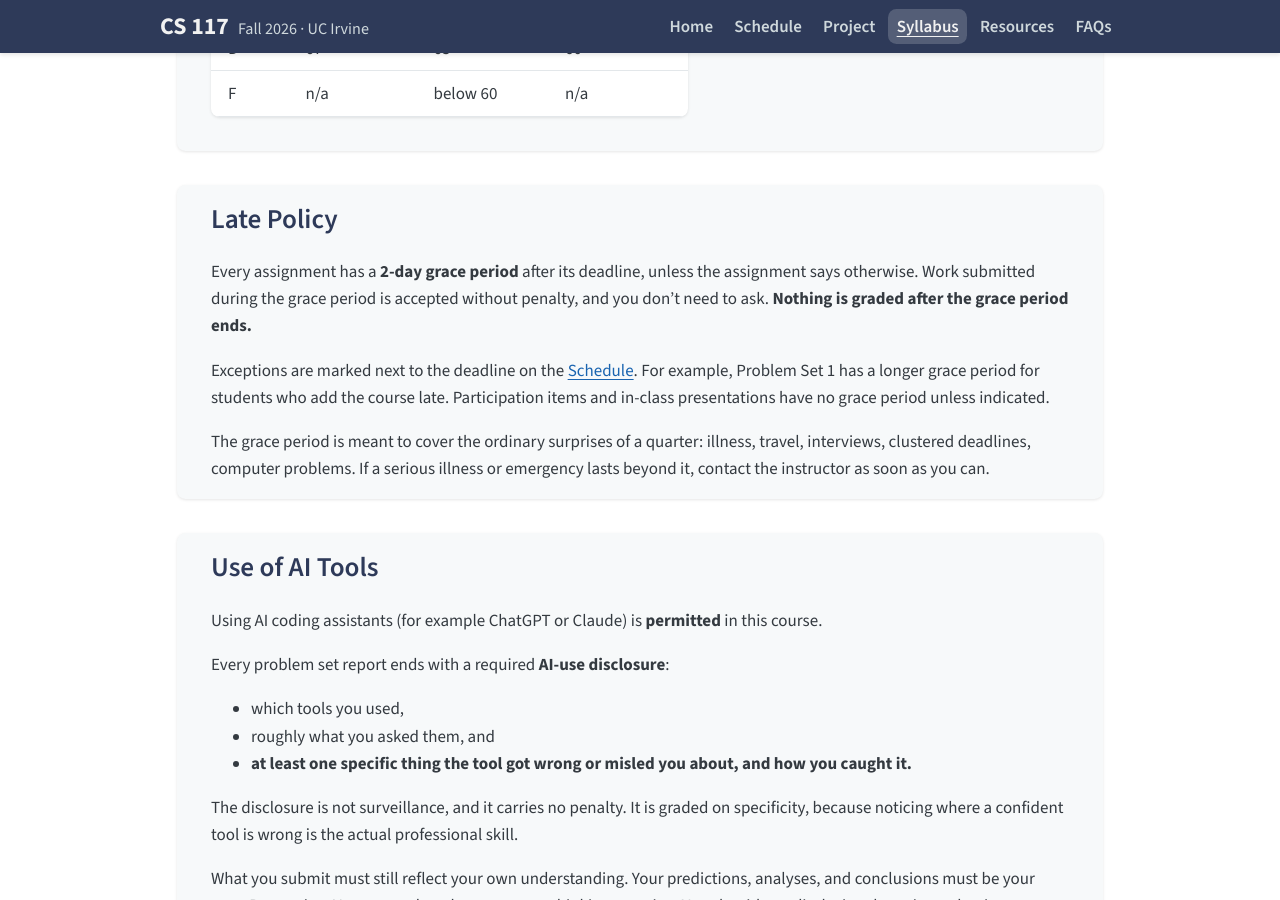
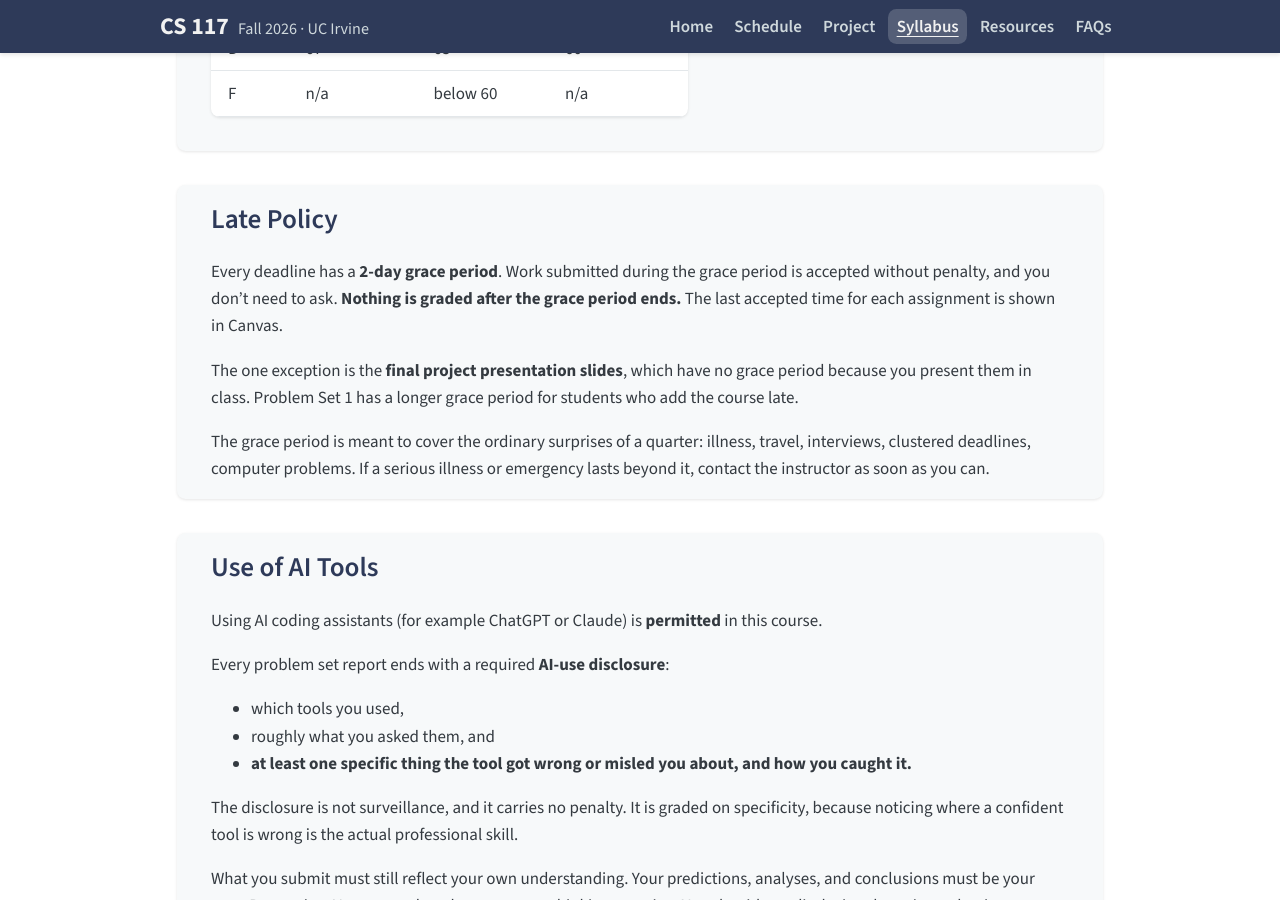
Before and after one commit to jhoffman/cs117-fa26, a Jekyll site: the page built from syllabus.md, in a window 1280 px wide and 900 px high, scrolled down 2890 px. Built offline with Jekyll 4.4.1, drawn with Linux system fonts in a browser that asks for light colours.

Commit message:
Keep late windows in Canvas, not on the site
All deadlines get the 2-day grace period except in-class presentation
slides. The Schedule shows only due dates; the Syllabus states the
policy once and points to Canvas for exact late windows.

Co-Authored-By: Claude Opus 5.5 <noreply@anthropic.com>

```diff
--- a/_config.yml
+++ b/_config.yml
@@ -11,7 +11,7 @@ lecture_time: "3:30–4:50pm"
 lecture_location: "SH 174"
 
 # Late work is accepted without penalty for this many days after the due
-# date, unless an assignment sets late_until in _data/assignments.yml.
+# date (stated in the syllabus late policy; the windows themselves are set in Canvas).
 grace_days: 2
 
 # Leave a link empty ("") until it exists; the site shows "coming soon" instead
--- a/schedule.html
+++ b/schedule.html
@@ -12,7 +12,7 @@ title: "Schedule"
 
 <p class="note">This schedule is tentative and may change. Changes will be announced on Ed Discussion.</p>
 
-<p>Deadlines are 11:59pm Pacific unless noted. Late work is accepted up to {{ site.grace_days }} days after a deadline unless noted, and nothing is graded after that; see the <a href="{{ '/syllabus/' | relative_url }}#late-policy">late policy</a>.</p>
+<p>All deadlines are 11:59pm Pacific. Submissions are on Canvas and Gradescope; see the <a href="{{ '/syllabus/' | relative_url }}#late-policy">late policy</a>.</p>
 
 <p>Readings: <strong>S</strong> is <cite>Computer Vision: Algorithms and Applications</cite>, 2nd ed., by Richard Szeliski. <strong>FCV</strong> is <cite>Foundations of Computer Vision</cite>, by Torralba, Isola, and Freeman. Both are free online; see <a href="{{ '/resources/' | relative_url }}">Resources</a>.</p>
 
@@ -63,10 +63,8 @@ title: "Schedule"
                   {% assign d = a.due | date: "%Y-%m-%d" %}
                   {% if d >= row.date and d < until %}
                     <li>
-                      <span class="tag tag-due">Due{% if d != row.date %} {{ a.due | date: "%a %-m/%-d" }}{% endif %}{% if a.due_time %}, {{ a.due_time }}{% endif %}</span>
+                      <span class="tag tag-due">Due{% if d != row.date %} {{ a.due | date: "%a %-m/%-d" }}{% endif %}</span>
                       {% if a.link and a.link != "" %}<a href="{{ a.link | relative_url }}">{{ a.title }}</a>{% else %}{{ a.title }}{% endif %}
-                      {% if a.late_until == "none" %}<br><span class="muted">No late submissions</span>
-                      {% elsif a.late_until %}<br><span class="muted">Accepted through {{ a.late_until | date: "%a, %b %-d" }}</span>{% endif %}
                     </li>
                   {% endif %}
                 {% endfor %}
--- a/syllabus.md
+++ b/syllabus.md
@@ -95,9 +95,9 @@ The final project breakdown is on the [Project page]({{ '/project/' | relative_u
 <section class="card" markdown="1">
 ## Late Policy {#late-policy}
 
-Every assignment has a **{{ site.grace_days }}-day grace period** after its deadline, unless the assignment says otherwise. Work submitted during the grace period is accepted without penalty, and you don't need to ask. **Nothing is graded after the grace period ends.**
+Every deadline has a **{{ site.grace_days }}-day grace period**. Work submitted during the grace period is accepted without penalty, and you don't need to ask. **Nothing is graded after the grace period ends.** The last accepted time for each assignment is shown in Canvas.
 
-Exceptions are marked next to the deadline on the [Schedule]({{ '/schedule/' | relative_url }}). For example, Problem Set 1 has a longer grace period for students who add the course late. Participation items and in-class presentations have no grace period unless indicated.
+The one exception is the **final project presentation slides**, which have no grace period because you present them in class. Problem Set 1 has a longer grace period for students who add the course late.
 
 The grace period is meant to cover the ordinary surprises of a quarter: illness, travel, interviews, clustered deadlines, computer problems. If a serious illness or emergency lasts beyond it, contact the instructor as soon as you can.
 </section>
```
Also changed, not shown: _data/assignments.yml (+2 -9 lines), README.md.
